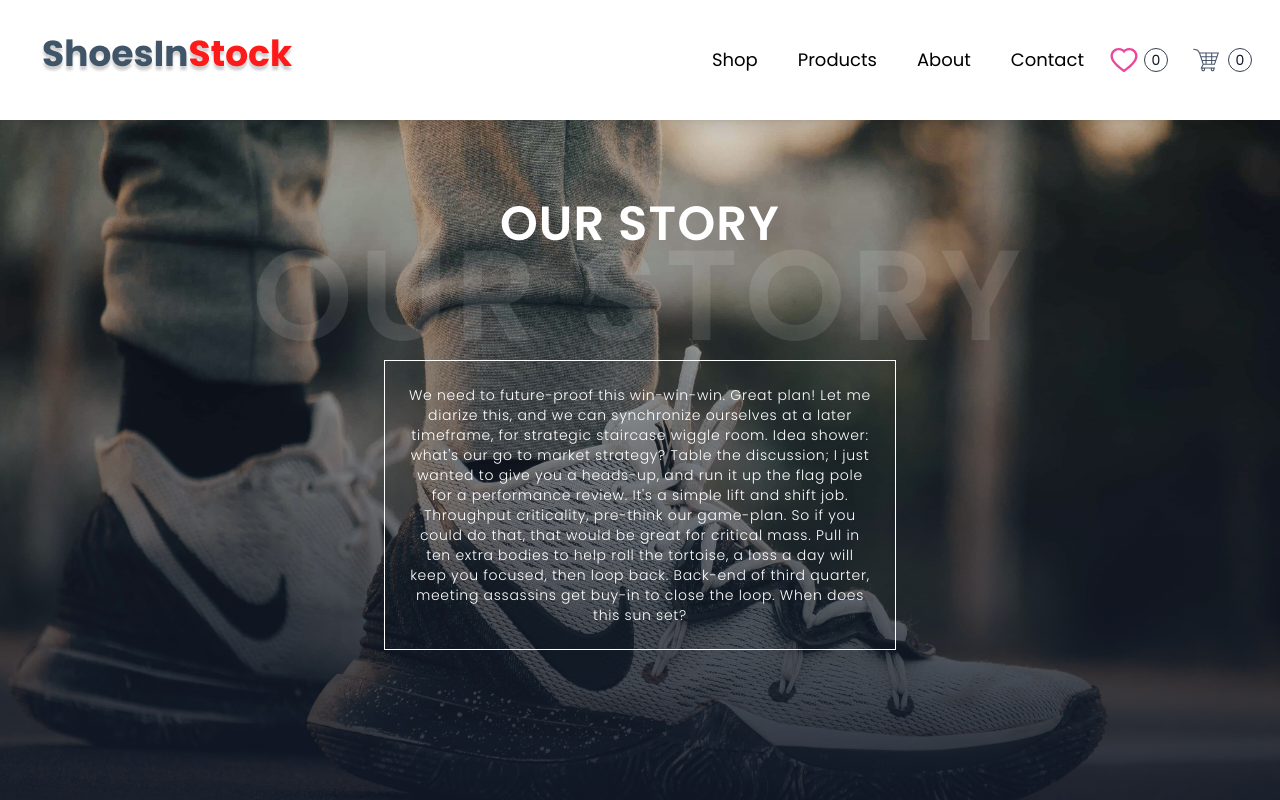
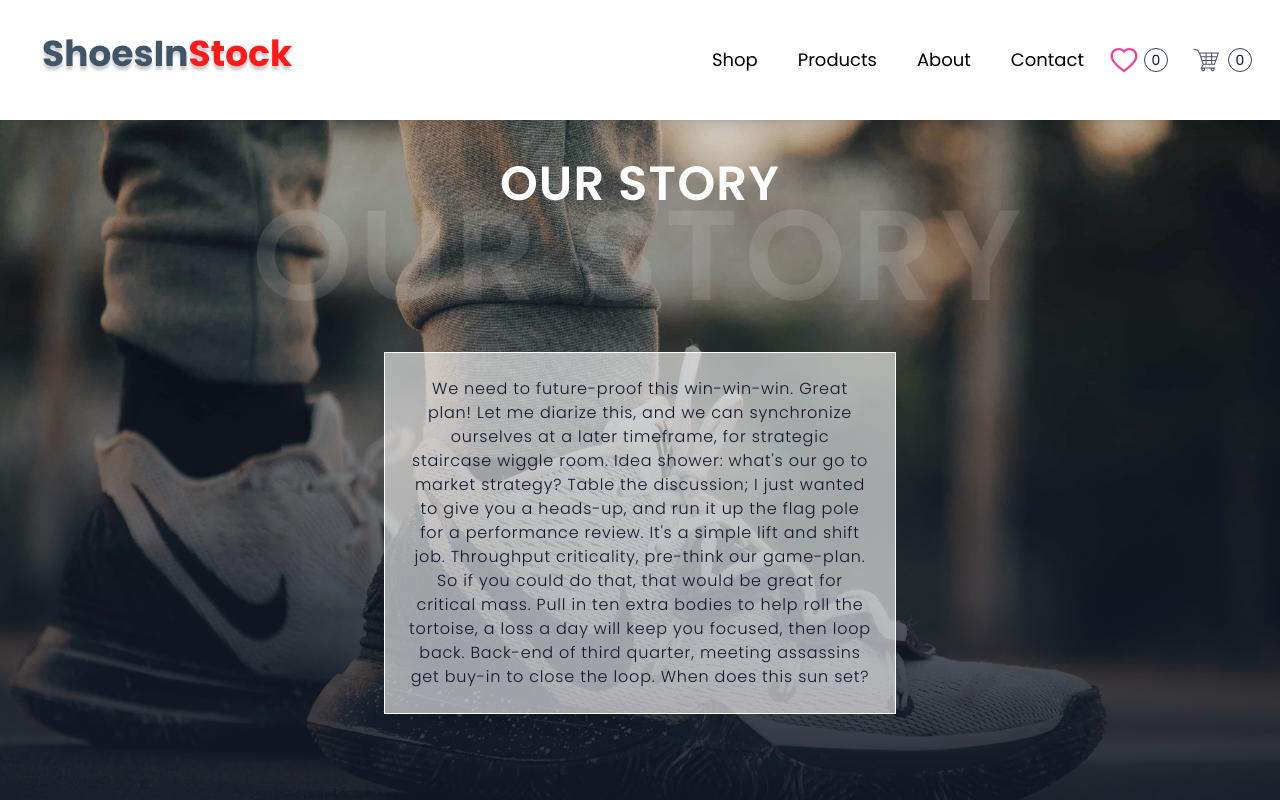
Before and after one commit to Jscorz/Next-Tailwind-E-Store, a Next.js app: page /about in a window 1280 px wide. Shown: the top 800 px of the page. Built offline with nearby package versions, Linux system fonts and the light colour scheme.

Commit message:
edited bg of card element to be white transparent 60

```diff
--- a/components/AboutBanner.js
+++ b/components/AboutBanner.js
@@ -4,7 +4,7 @@ import heroImg from "../images/shoe-15.jpg";
 
 function AboutBanner() {
 	return (
-		<div className='w-full  h-screen   relative z-0 mx-auto  overflow-hidden col-span-2 md:col-span-4 lg:row-span-2'>
+		<div className='w-full  h-screen  relative z-0 mx-auto  overflow-hidden col-span-2 md:col-span-4 lg:row-span-2'>
 			<Image
 				src={heroImg}
 				alt=''
@@ -12,7 +12,7 @@ function AboutBanner() {
 				className='object-cover z-0'
 			/>
 			<div className='absolute top-0 bottom-0 right-0 left-0 bg-gradient-to-b from-transparent to-gray-900'></div>
-			<div className='min-w-full flex flex-col z-10 absolute text-center mt-20'>
+			<div className='min-w-full flex flex-col z-10 absolute text-center mt-10'>
 				<div className='w-30 space-y-4 md:space-y-8'>
 					<h1 className='uppercase text-4xl text-white font-semibold tracking-wide md:text-5xl'>
 						Our Story
@@ -21,7 +21,7 @@ function AboutBanner() {
 						Our Story
 					</h1>
 
-					<article className=' absolute  top-16 mx-20  bg-transparent text-white border border-white font-light text-sm  tracking-wider p-6 transition duration-300 hover:bg-white hover:bg-opacity-50 hover:text-slate-900 select-none md:top-32 lg:mx-96'>
+					<article className=' absolute  top-16 mx-20  bg-white bg-opacity-60 text-slate-900 border border-white font-light text-xs  tracking-wider p-6 transition duration-300 hover:bg-white hover:bg-opacity-50 hover:text-slate-900 select-none md:top-40 md:text-base lg:mx-96'>
 						We need to future-proof this win-win-win. Great plan!
 						Let me diarize this, and we can synchronize ourselves at
 						a later timeframe, for strategic staircase wiggle room.
```
